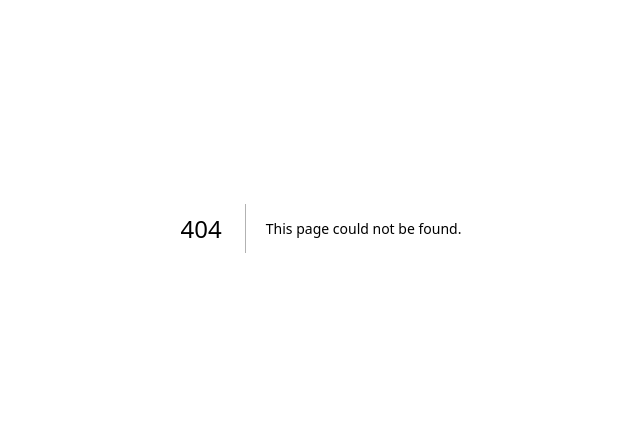
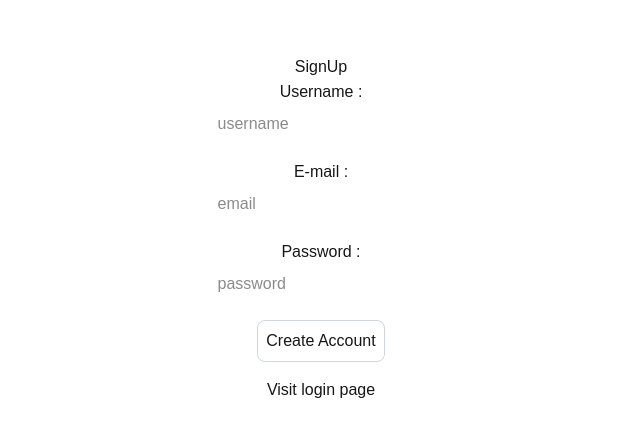
Before and after one commit to dev-sharma16/auth_app_based_on_nextJs, a Next.js app: page /signUp in a window 1280 px wide. Before the commit this address had no page. Shown: the part 172-608 px from the top of the page, without its empty margins (319-959 px from the left). Built offline with nearby package versions, Linux system fonts and the light colour scheme.

Commit message:
setup a basic login and logout page

```diff
--- /dev/null
+++ b/src/app/login/page.tsx
@@ -0,0 +1,46 @@
+"use client";
+import Link from "next/link";
+import React from "react";
+import { useRouter } from 'next/navigation';
+import { Axios } from "axios";
+
+export default function LoginPage(){
+    const [user, setUser] = React.useState({
+        email : "",
+        password : "",
+    })
+
+    const onLogin = async () => {
+
+    }
+
+    return(
+        <div className="flex flex-col items-center justify-center min-h-screen py-2">
+           <h1>Login</h1>
+           <hr />
+
+           <label htmlFor="email">E-mail : </label>
+           <input className="p-2 border-gray-300 rounded-l-lg mb-4 focus:outline-none focus:border-gray-600"
+                  id="email"
+                  type="text"
+                  value={user.email}
+                  onChange={(e)=> setUser({...user,email: e.target.value})}
+                  placeholder="email"
+            />
+
+           <label htmlFor="password">Password : </label>
+           <input className="p-2 border-gray-300 rounded-l-lg mb-4 focus:outline-none focus:border-gray-600"
+                  id="password"
+                  type="password"
+                  value={user.password}
+                  onChange={(e)=> setUser({...user,password: e.target.value})}
+                  placeholder="password"
+            />
+
+            <button onClick={onLogin} className="p-2 border border-gray-300 rounded-lg mb-4 focus:outline-none focus:border-gray-600">Login</button>
+
+            <Link href="/signUp">Visit SignUp page</Link>
+
+        </div>
+    )
+}
--- /dev/null
+++ b/src/app/signUp/page.tsx
@@ -0,0 +1,56 @@
+"use client";
+import Link from "next/link";
+import React from "react";
+import { useRouter } from 'next/navigation';
+import { Axios } from "axios";
+
+export default function SignUpPage(){
+
+    const [user, setUser] = React.useState({
+        email : "",
+        password : "",
+        username: "",
+    })
+
+    const onSignUp = async () => {
+
+    }
+
+    return(
+        <div className="flex flex-col items-center justify-center min-h-screen py-2">
+           <h1>SignUp</h1>
+           <hr />
+           <label htmlFor="username">Username : </label>
+           <input className="p-2 border-gray-300 rounded-l-lg mb-4 focus:outline-none focus:border-gray-600"
+                  id="username"
+                  type="text"
+                  value={user.username}
+                  onChange={(e)=> setUser({...user,username: e.target.value})}
+                  placeholder="username"
+            />
+
+           <label htmlFor="email">E-mail : </label>
+           <input className="p-2 border-gray-300 rounded-l-lg mb-4 focus:outline-none focus:border-gray-600"
+                  id="email"
+                  type="text"
+                  value={user.email}
+                  onChange={(e)=> setUser({...user,email: e.target.value})}
+                  placeholder="email"
+            />
+
+           <label htmlFor="password">Password : </label>
+           <input className="p-2 border-gray-300 rounded-l-lg mb-4 focus:outline-none focus:border-gray-600"
+                  id="password"
+                  type="password"
+                  value={user.password}
+                  onChange={(e)=> setUser({...user,password: e.target.value})}
+                  placeholder="password"
+            />
+
+            <button onClick={onSignUp} className="p-2 border border-gray-300 rounded-lg mb-4 focus:outline-none focus:border-gray-600">Create Account</button>
+
+            <Link href="/login">Visit login page</Link>
+
+        </div>
+    )
+}
```
